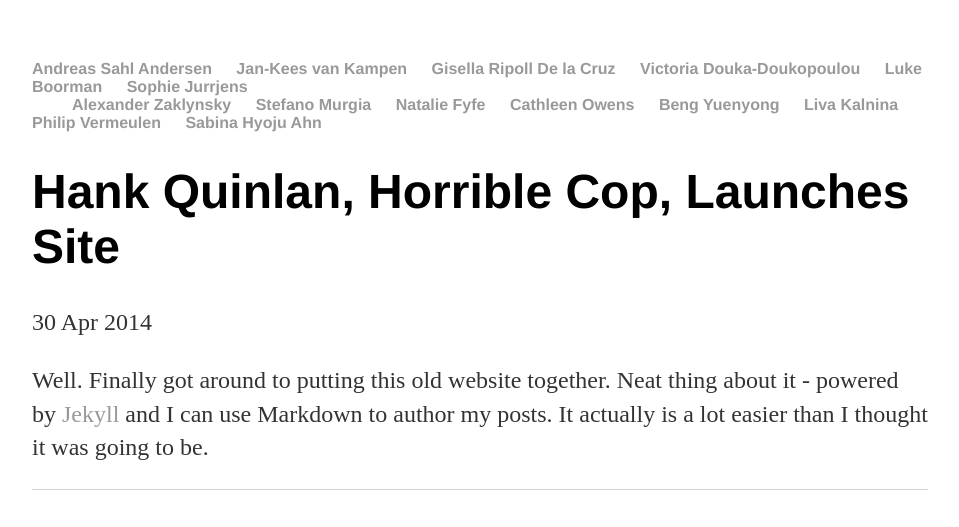
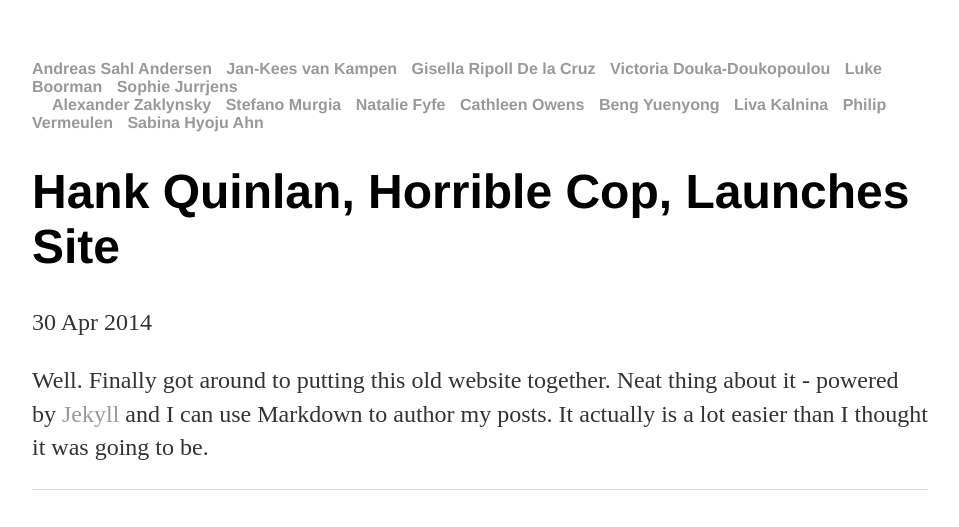
Before and after one commit to natfyfe/InterfacultyArtScience2017.github.io, a Jekyll site: the page built from _posts/2014-04-30-hank-quinlan-site-launched.md, in a window 1280 px wide. Shown: the top 527 px of the page, without its empty margins (160-1119 px from the left). Built offline with Jekyll 4.4.1, drawn with Linux system fonts in a browser that asks for light colours; grey boxes are pictures that could not be loaded.

Commit message:
Update main.css

```diff
--- a/css/main.css
+++ b/css/main.css
@@ -10,7 +10,7 @@ nav ul, footer ul {
 }
 nav ul li, footer ul li {
     display: inline;
-    margin-right: 20px;
+    margin-right: 10px;
 }
 a {
     text-decoration: none;
```
